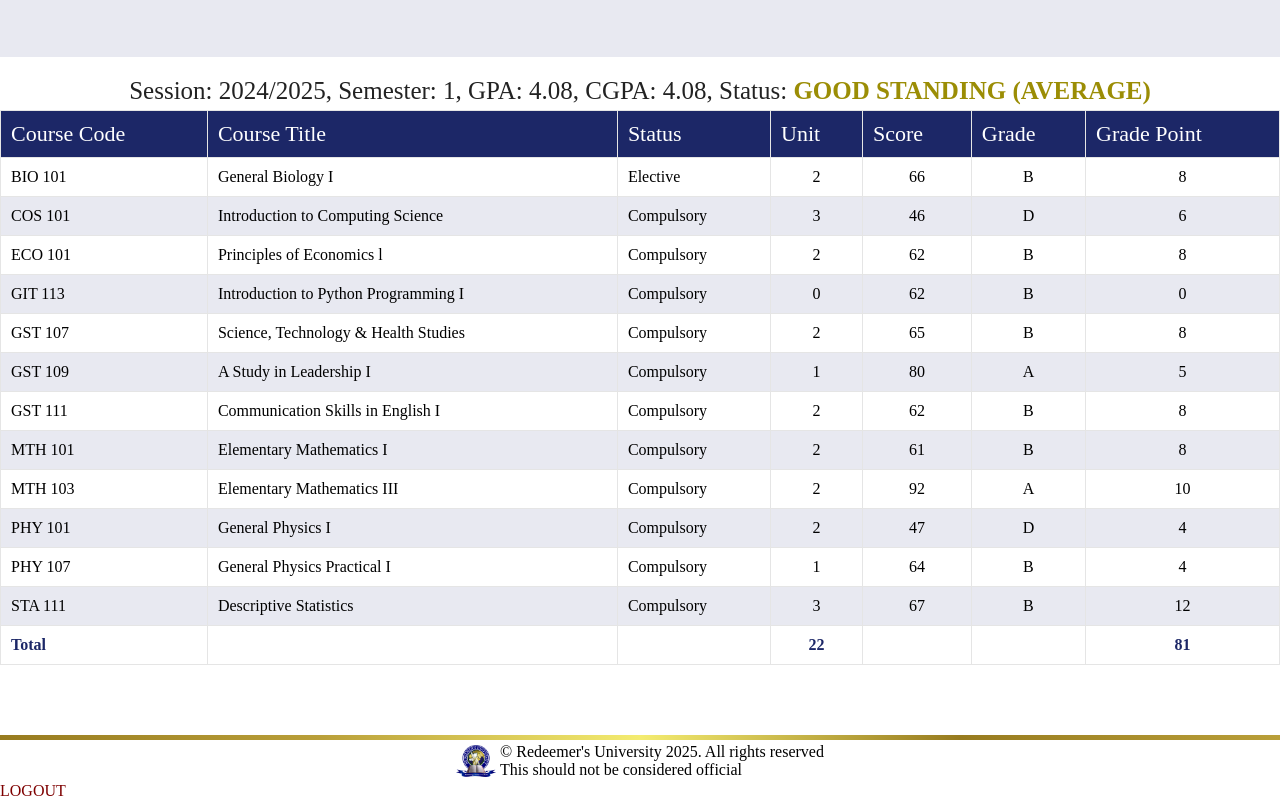
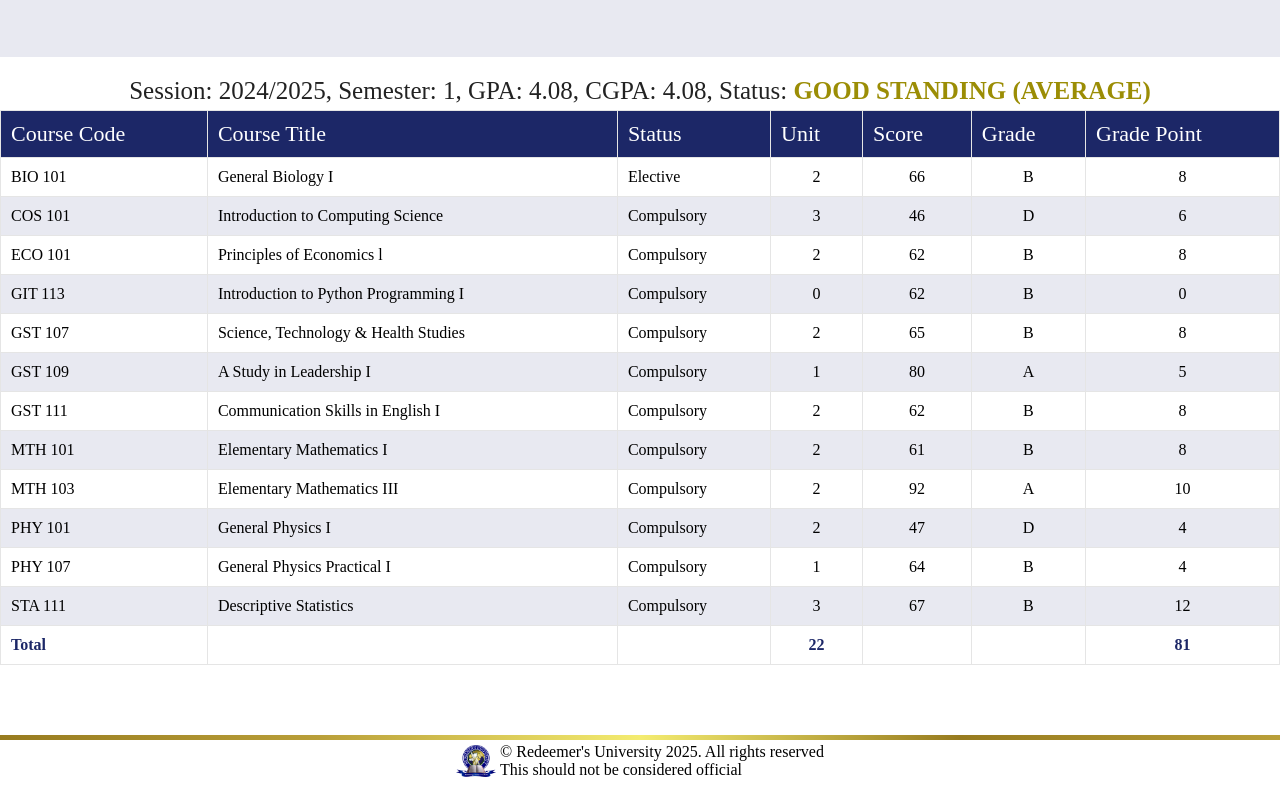
Before and after one commit to BoluOladipo/results.run.edu.ng-, a plain HTML site: page result/index.html in a window 1280 px wide. Shown: the part 704-1504 px from the top of the page. Drawn offline with Linux system fonts and the light colour scheme; a web font is replaced by a local one.

Commit message:
Update index.html

```diff
--- a/result/index.html
+++ b/result/index.html
@@ -275,7 +275,7 @@
 						<input type="submit" value="Send Email">
 					</form>
 				</div>
-			<a href="#" id="logout_button">LOGOUT</a>
+
 
 <script>
 document.getElementById("logout_button").addEventListener("click", function(e) {
```
